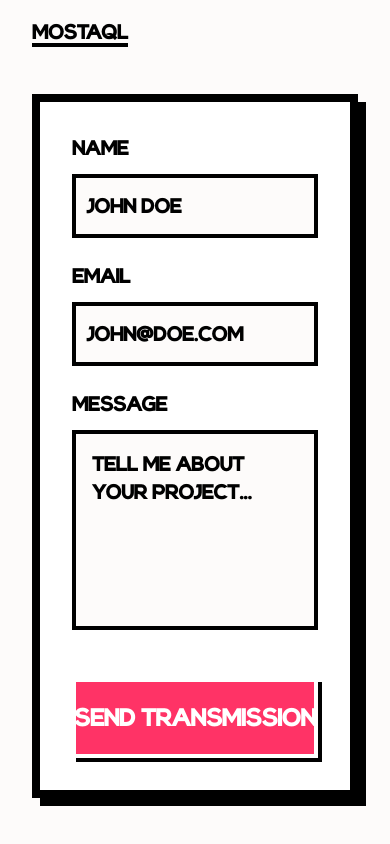
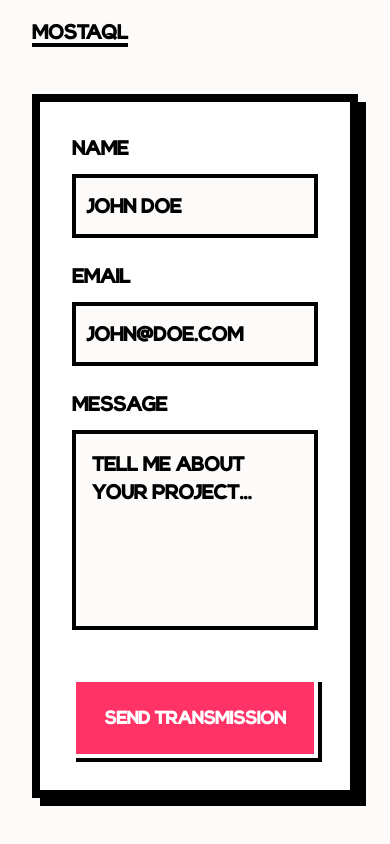
Before and after one commit to samybit/brutalist-portfolio, a React (Vite) app: page / in a window 390 px wide. Shown: the part 4525-5369 px from the top of the page. Built offline with nearby package versions, Linux system fonts and the light colour scheme.

Commit message:
fix white text & send button layout for mobile

```diff
--- a/src/App.tsx
+++ b/src/App.tsx
@@ -380,7 +380,7 @@ export default function App() {
                     type="submit"
                     size="lg"
                     disabled={formStatus === "submitting"}
-                    className="w-full h-20 mt-6 text-2xl font-black rounded-none border-4 border-foreground shadow-brutal hover:shadow-none hover:translate-x-1 hover:translate-y-1 transition-all bg-mainBrand text-white hover:bg-bgBrand hover:text-mainBrand disabled:opacity-50 disabled:cursor-not-allowed"
+                    className="w-full h-20 mt-6 text-lg sm:text-xl md:text-2xl font-black rounded-none border-4 border-foreground shadow-brutal hover:shadow-none hover:translate-x-1 hover:translate-y-1 transition-all bg-mainBrand text-white hover:bg-bgBrand hover:text-mainBrand disabled:opacity-50 disabled:cursor-not-allowed"
                   >
                     {formStatus === "idle" && "SEND TRANSMISSION"}
                     {formStatus === "submitting" && "SENDING..."}
@@ -548,7 +548,7 @@ export default function App() {
             <h2 className="text-[150px] md:text-[250px] font-heading font-black leading-none text-foreground mb-4">
               4<span className="text-mainBrand">0</span>4
             </h2>
-            <div className="bg-foreground text-bgBrand px-6 py-2 font-sans font-black uppercase text-2xl md:text-4xl tracking-widest mb-8">
+            <div className="bg-foreground text-background px-6 py-2 font-sans font-black uppercase text-2xl md:text-4xl tracking-widest mb-8">
               Transmission Lost
             </div>
             <p className="font-sans text-xl md:text-2xl font-bold max-w-lg mb-12">
```
